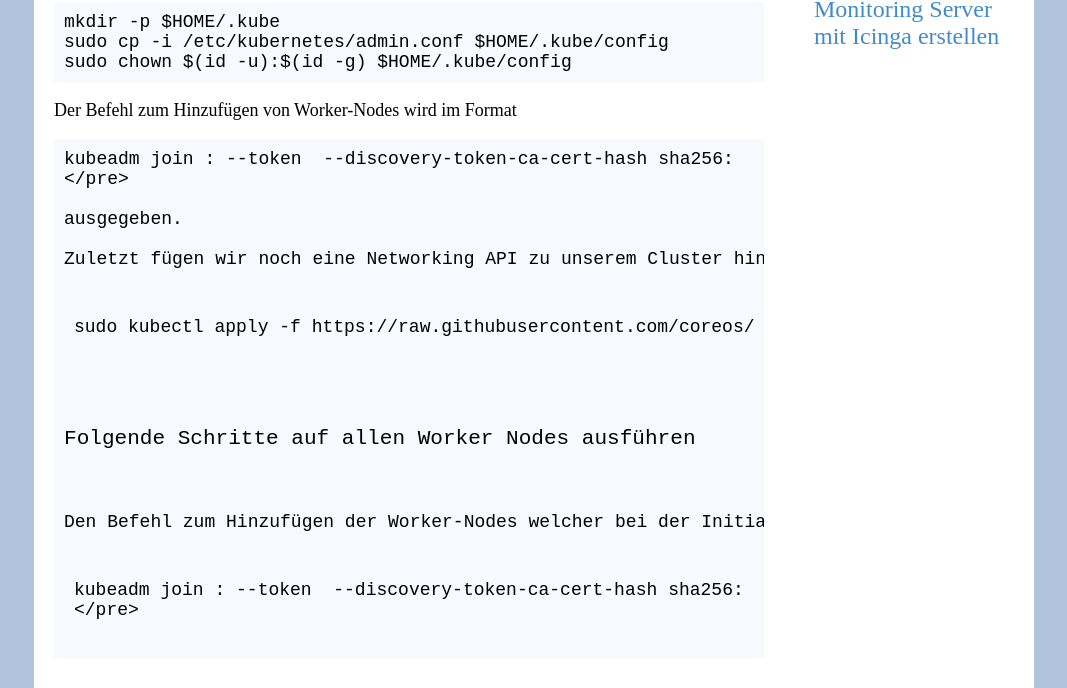
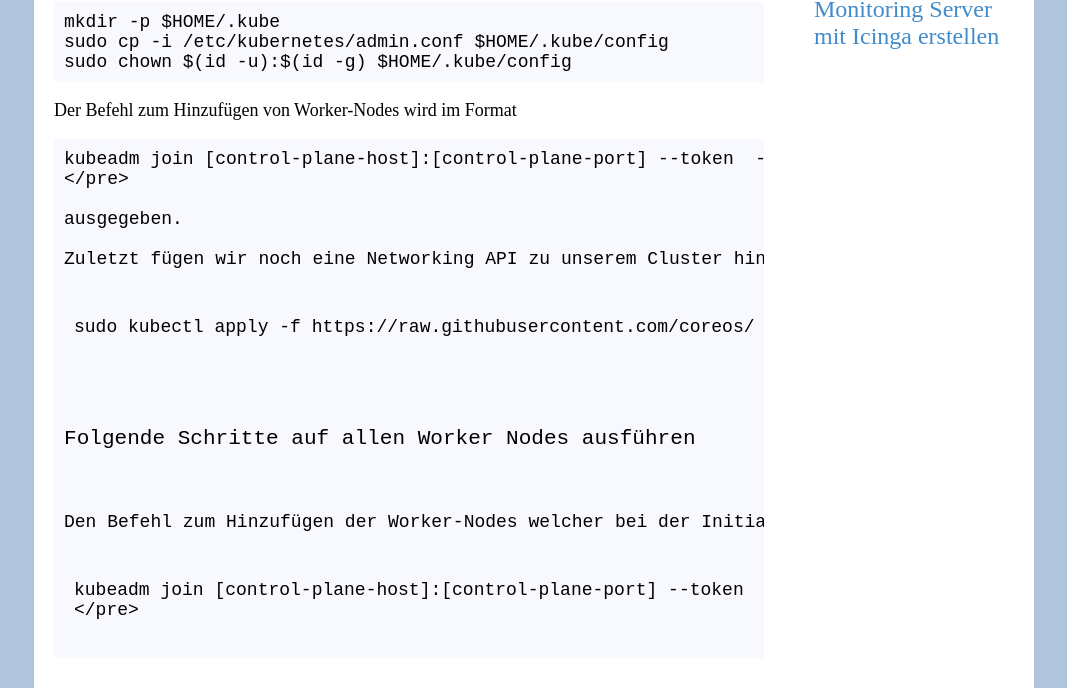
Before and after one commit to zarat/zarat.github.io, a Jekyll site: the page built from _posts/2022-05-18-Einen-Kubernetes-Cluster-erstellen.markdown, in a window 1280 px wide. Shown: the part 967-1655 px from the top of the page, without its empty margins (106-1173 px from the left). Built offline with Jekyll 4.4.1, drawn with Linux system fonts in a browser that asks for light colours.

Commit message:
Update 2022-05-18-Einen-Kubernetes-Cluster-erstellen.markdown

```diff
--- a/_posts/2022-05-18-Einen-Kubernetes-Cluster-erstellen.markdown
+++ b/_posts/2022-05-18-Einen-Kubernetes-Cluster-erstellen.markdown
@@ -49,7 +49,7 @@ sudo chown $(id -u):$(id -g) $HOME/.kube/config
 Der Befehl zum Hinzufügen von Worker-Nodes wird im Format
 
 <pre>
-kubeadm join <control-plane-host>:<control-plane-port> --token <token> --discovery-token-ca-cert-hash sha256:<hash>
+kubeadm join [control-plane-host]:[control-plane-port] --token <token> --discovery-token-ca-cert-hash sha256:[hash]
 </pre>
 
 ausgegeben.
@@ -65,5 +65,5 @@ sudo kubectl apply -f https://raw.githubusercontent.com/coreos/flannel/master/Do
 Den Befehl zum Hinzufügen der Worker-Nodes welcher bei der Initialisierung des Clusters ausgegeben wurde wird nun auf jedem außer auf dem Master-Node ausgeführt.
 
 <pre>
-kubeadm join <control-plane-host>:<control-plane-port> --token <token> --discovery-token-ca-cert-hash sha256:<hash>
+kubeadm join [control-plane-host]:[control-plane-port] --token <token> --discovery-token-ca-cert-hash sha256:[hash]
 </pre>
```
